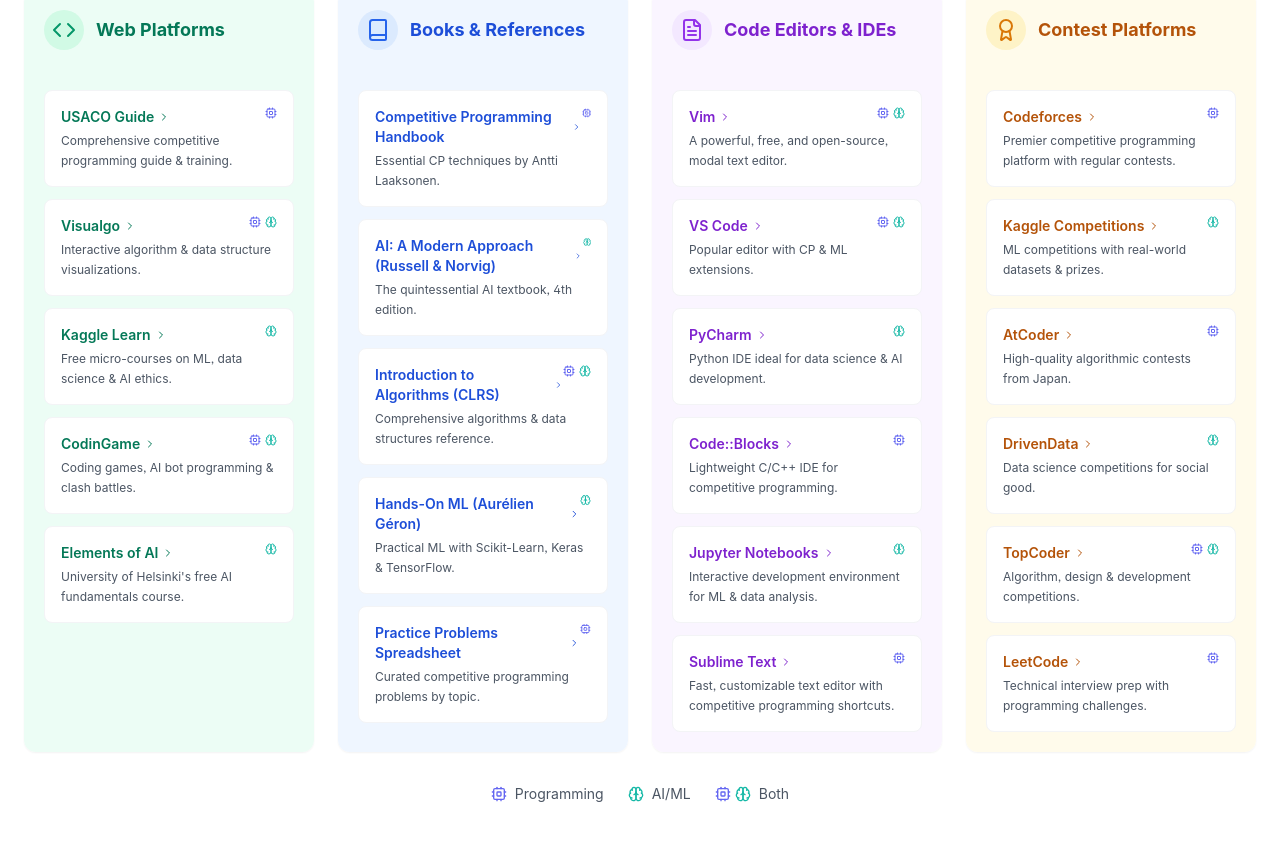
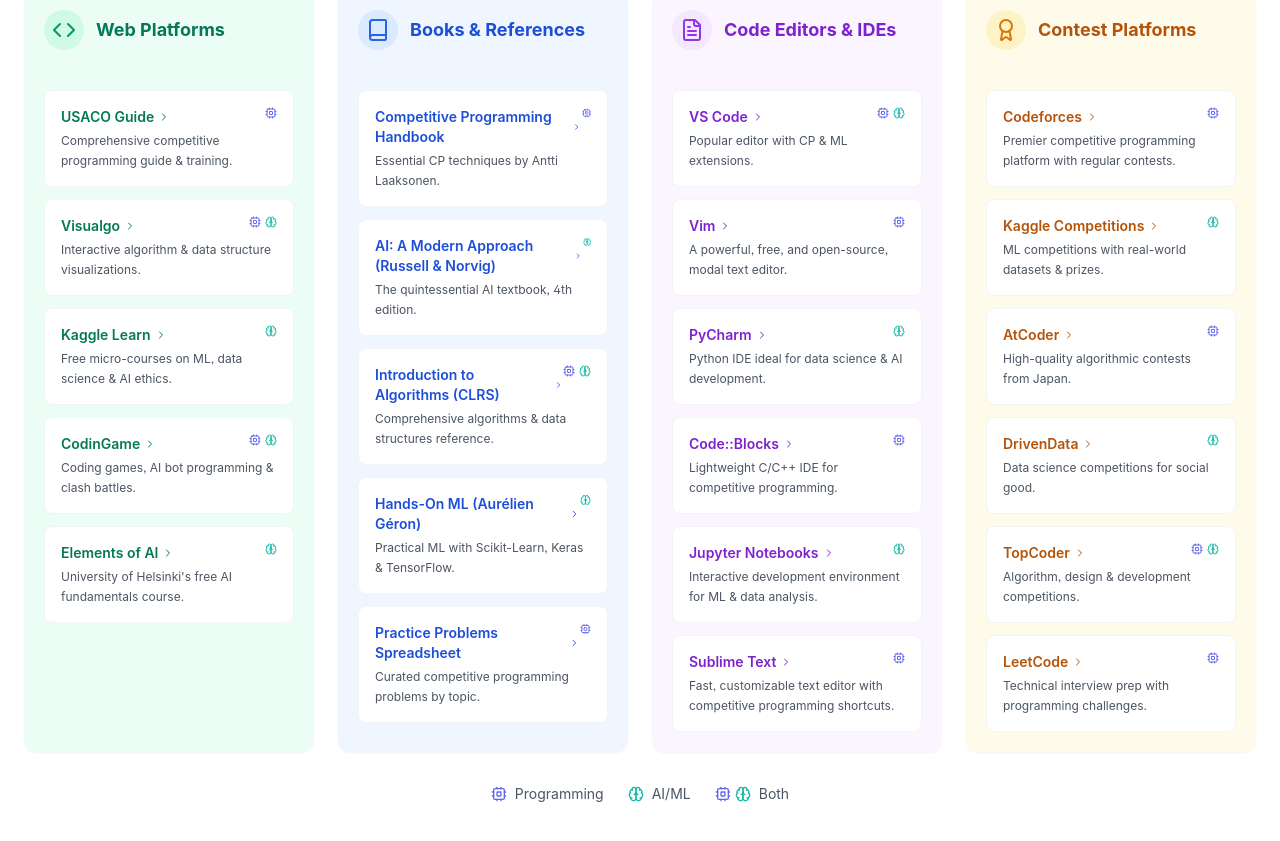
Before and after one commit to rwandacomputing/rwco-web, a Next.js app: page / in a window 1280 px wide. Shown: the part 6102-6943 px from the top of the page. Built offline with nearby package versions, Linux system fonts and the light colour scheme.

Commit message:
Edit ranking of IDEs

```diff
--- a/src/components/page-components/Resources.tsx
+++ b/src/components/page-components/Resources.tsx
@@ -95,16 +95,16 @@
       color: "purple",
       resources: [
         {
-          title: "Vim",
-          description: "A powerful, free, and open-source, modal text editor.",
+          title: "VS Code",
+          description: "Popular editor with CP & ML extensions.",
           link: "https://code.visualstudio.com/",
           type: "both"
         },
         {
-          title: "VS Code",
-          description: "Popular editor with CP & ML extensions.",
-          link: "https://code.visualstudio.com/",
-          type: "both"
+          title: "Vim",
+          description: "A powerful, free, and open-source, modal text editor.",
+          link: "https://www.vim.org/",
+          type: "programming"
         },
         {
           title: "PyCharm",
```
